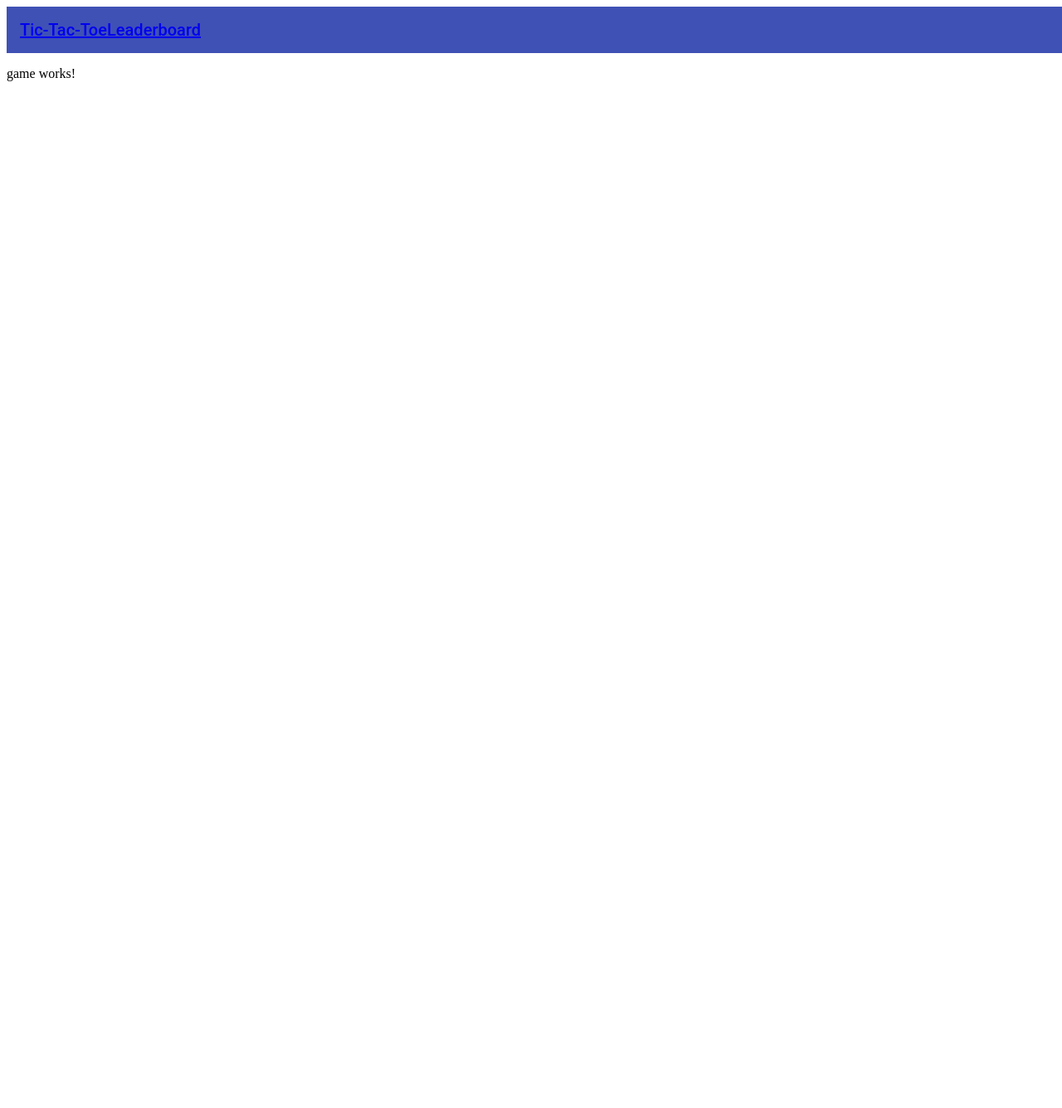
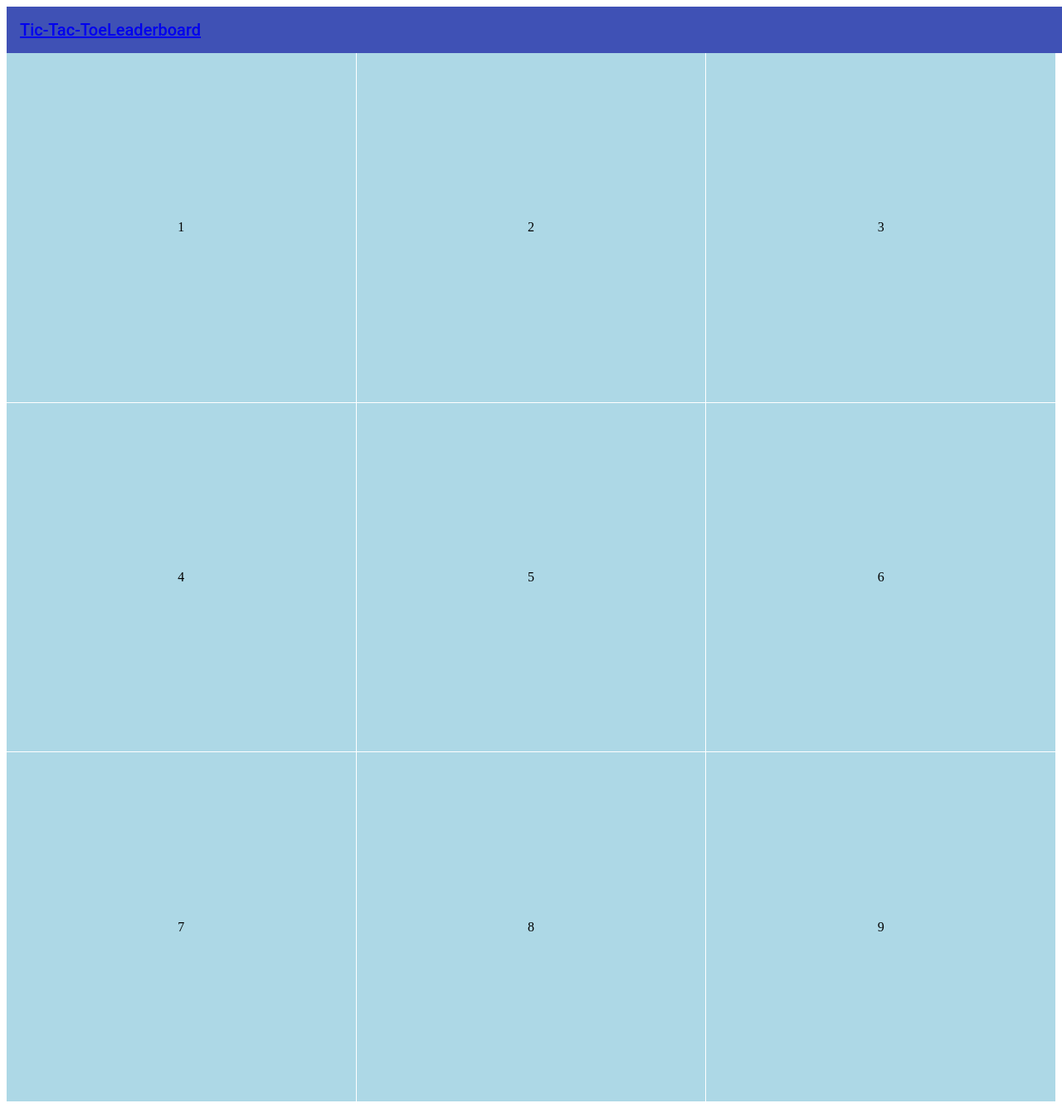
Before and after one commit to isexe/WebDev2-FinalProject, an Angular app: page /game in a window 1280 px wide. Shown: the top 1336 px of the page at 83% size. Before the commit the page ends 800 px from the top, so only its background shows below. Built offline with nearby package versions, Linux system fonts and the light colour scheme.

Commit message:
Added grid to game

```diff
--- a/src/app/game/game.component.css
+++ b/src/app/game/game.component.css
@@ -0,0 +1,3 @@
+mat-grid-tile {
+  background: lightblue;
+}
--- a/src/app/game/game.component.html
+++ b/src/app/game/game.component.html
@@ -1 +1,12 @@
-<p>game works!</p>
+
+<mat-grid-list cols="3" rowHeight="1:1">
+  <mat-grid-tile>1</mat-grid-tile>
+  <mat-grid-tile>2</mat-grid-tile>
+  <mat-grid-tile>3</mat-grid-tile>
+  <mat-grid-tile>4</mat-grid-tile>
+  <mat-grid-tile>5</mat-grid-tile>
+  <mat-grid-tile>6</mat-grid-tile>
+  <mat-grid-tile>7</mat-grid-tile>
+  <mat-grid-tile>8</mat-grid-tile>
+  <mat-grid-tile>9</mat-grid-tile>
+</mat-grid-list>
--- a/src/app/leaderboard/leaderboard.component.html
+++ b/src/app/leaderboard/leaderboard.component.html
@@ -1,4 +1,3 @@
-<body>
 <table mat-table [dataSource]="records">
   <!-- Username Column -->
   <ng-container matColumnDef="username">
@@ -22,4 +21,3 @@
   <tr mat-header-row *matHeaderRowDef="tableColumns"></tr>
   <tr mat-row *matRowDef="let row; columns: tableColumns"></tr>
 </table>
-</body>
```
Lines whose indentation alone changed are shown as unchanged.
